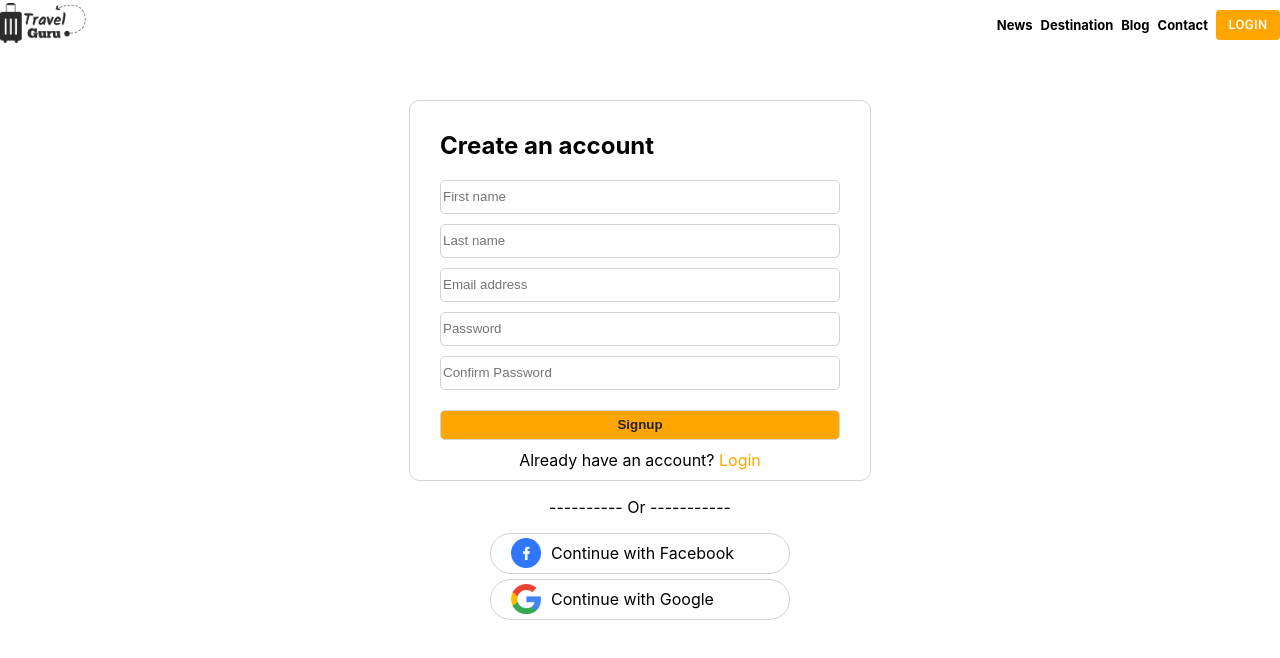
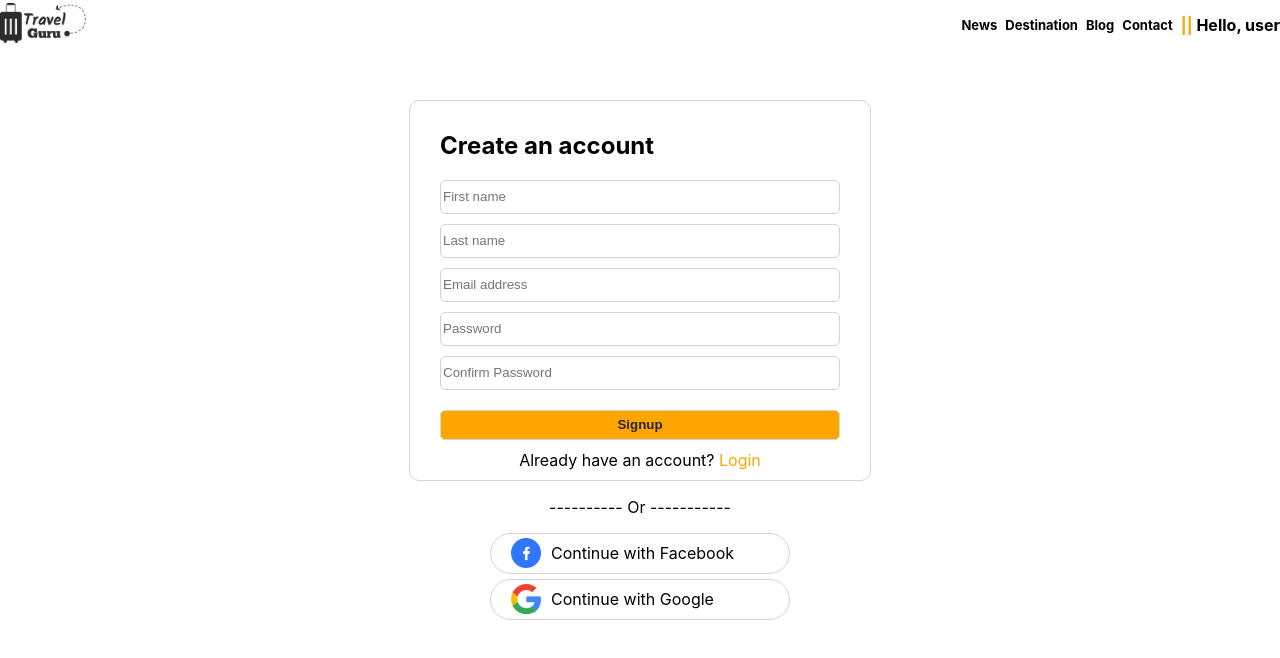
Before and after one commit to masudrana08/travel-guru, a React (Create React App) app: page /auth in a window 1280 px wide. Shown: the top 658 px of the page. Built offline with nearby package versions, Linux system fonts and the light colour scheme.

Commit message:
header username showed

```diff
--- a/src/App.js
+++ b/src/App.js
@@ -26,10 +26,10 @@ function App() {
   }
   )
 
-  const [loggedIn,setLoggedIn]=useState(false)
-
+  const [loggedIn,setLoggedIn]=useState(true)
+  const [name, setName]=useState("user")
   return (
-    <MyContext.Provider value={[showArea,setShowArea,loggedIn,setLoggedIn]}>
+    <MyContext.Provider value={[showArea,setShowArea,loggedIn,setLoggedIn,name, setName]}>
     <Router>
       <Switch>
 
--- a/src/Components/Auth/Auth.js
+++ b/src/Components/Auth/Auth.js
@@ -9,7 +9,7 @@ import * as firebase from "firebase/app";
 import { MyContext } from '../../App';
 import { useHistory, useLocation } from 'react-router-dom';
 const Auth = () => {
-    const [showArea,setShowArea,loggedIn,setLoggedIn]=useContext(MyContext)
+    const [showArea,setShowArea,loggedIn,setLoggedIn,name, setName]=useContext(MyContext)
 
     const [isSignedUp, setisSignedUp]=useState(false)
     const [submiter, setSubmiter]=useState("")
@@ -21,21 +21,31 @@ const Auth = () => {
     const formHandler=(event)=>{
         event.preventDefault()
 
-        submiter === "signup" &&
+
+            if(submiter === "signup") {
+
+                user.password==user.confirmationPassword ?
                 firebase.auth().createUserWithEmailAndPassword(user.email,user.password)
                 .then(res=>{
-            console.log(res)
+                setUser({...user,confirmationError:false})
+
+                    setisSignedUp(true)
                 })
                 .catch(err=>{
                     console.log(err)
                 })
+                : setUser({...user,confirmationError:true})
+
+            }
+
 
 
         submiter === "signin" &&
         firebase.auth().signInWithEmailAndPassword(user.email,user.password)
         .then(res=>{
+
             setLoggedIn(true)
-            history.replace(location)
+            history.replace(location || "/")
         })
         .catch(err=>{
             console.log(err.message)
@@ -47,6 +57,8 @@ const Auth = () => {
         const provider = new firebase.auth.FacebookAuthProvider();
         firebase.auth().signInWithPopup(provider)
         .then(res=>{
+            const currentUser = firebase.auth().currentUser;
+            setName(currentUser.displayName)
             setLoggedIn(true)
             history.replace(location || '/')
         })
@@ -69,7 +81,7 @@ const Auth = () => {
 
     return (
         <div>
-            <Header color="black" img={logoBlack}></Header>
+            <Header  color="black" img={logoBlack}></Header>
 
             <form onSubmit={formHandler} className="form-group auth-form-group">
 
@@ -91,10 +103,27 @@ const Auth = () => {
                     <input onBlur={(event)=>setUser({...user,email:event.target.value})} type="email" placeholder="Email address" required/>
 
                     <input onBlur={(event)=>setUser({...user,password:event.target.value})} type="password" placeholder="Password" required/>
+
+
                     {
                         !isSignedUp && <input
                         onBlur={(event)=>setUser({...user,confirmationPassword:event.target.value})}
                          type="password" placeholder="Confirm Password" required/>
+                    }
+
+
+                    {
+                        isSignedUp && <div style={{display:"flex", justifyContent:"space-between", fontSize:"13px", fontWeight:"500"}}>
+                        <div style={{display:"flex", alignItems:"center"}}>
+                            <input id="checkbox"  type="Checkbox" /><label for="checkbox" style={{marginBottom:"6px"}}>Remember me</label>
+                        </div>
+                        <p style={{color:"orange", cursor:"pointer"}}>Fogot Password</p>
+                    </div>
+                    }
+
+
+                    {
+                        user.confirmationError && <p style={{color:"red", fontSize:"13px"}}>Doesn't match your password</p>
                     }
                     {
                         isSignedUp ? <input name="signin" onClick={(event)=>setSubmiter(event.target.name)} type="submit" value="Signin"/>
--- a/src/Components/Header/Header.js
+++ b/src/Components/Header/Header.js
@@ -6,7 +6,7 @@ import logo from '../../images/Logo.png'
 import './Header.css'
 
 const Header = (props) => {
-    const [showArea,setShowArea,loggedIn]=useContext(MyContext)
+    const [showArea,setShowArea,loggedIn,setLoggedIn,name]=useContext(MyContext)
     return (
         <div style={{display:"flex", alignItems:"center", justifyContent:"space-between", color:`${props.color}`, height:'50px'   }}>
            <div>
@@ -37,7 +37,7 @@ const Header = (props) => {
 
 
                 {
-                    loggedIn?  <h4 ><span style={{color:"orange"}}>||</span> Hello, User</h4>
+                    loggedIn?  <h4 ><span style={{color:"orange"}}>||</span> Hello, {name}</h4>
                     : <>
                         <Link style={{textDecoration:"none", color:"white"}} to="/auth">
                             <Button size="small" style={{background:"orange", color:"white"}}>Login</Button>
--- a/src/Components/Hotels/Hotels.js
+++ b/src/Components/Hotels/Hotels.js
@@ -11,9 +11,13 @@ const Hotels = () => {
         <div>
            <Header color="black" img={blackLogo}></Header>
 
-           <Grid container item xs={12} justify="space-between">
+           <Grid container item xs={12} justify="space-between" style={{marginTop:"30px"}}>
 
                <Grid item xs={12} md={6}>
+                   <div style={{marginLeft:"15px"}}>
+                        <b style={{color:"grey"}}>252 Stays Sep 17-20</b>
+                        <h3 style={{margin:0}}>Stay in Cox's Bazar</h3>
+                   </div>
                 {
                     hotelsInfo.map(hotel=>{
                         return (
```
Lines whose indentation alone changed are shown as unchanged.
